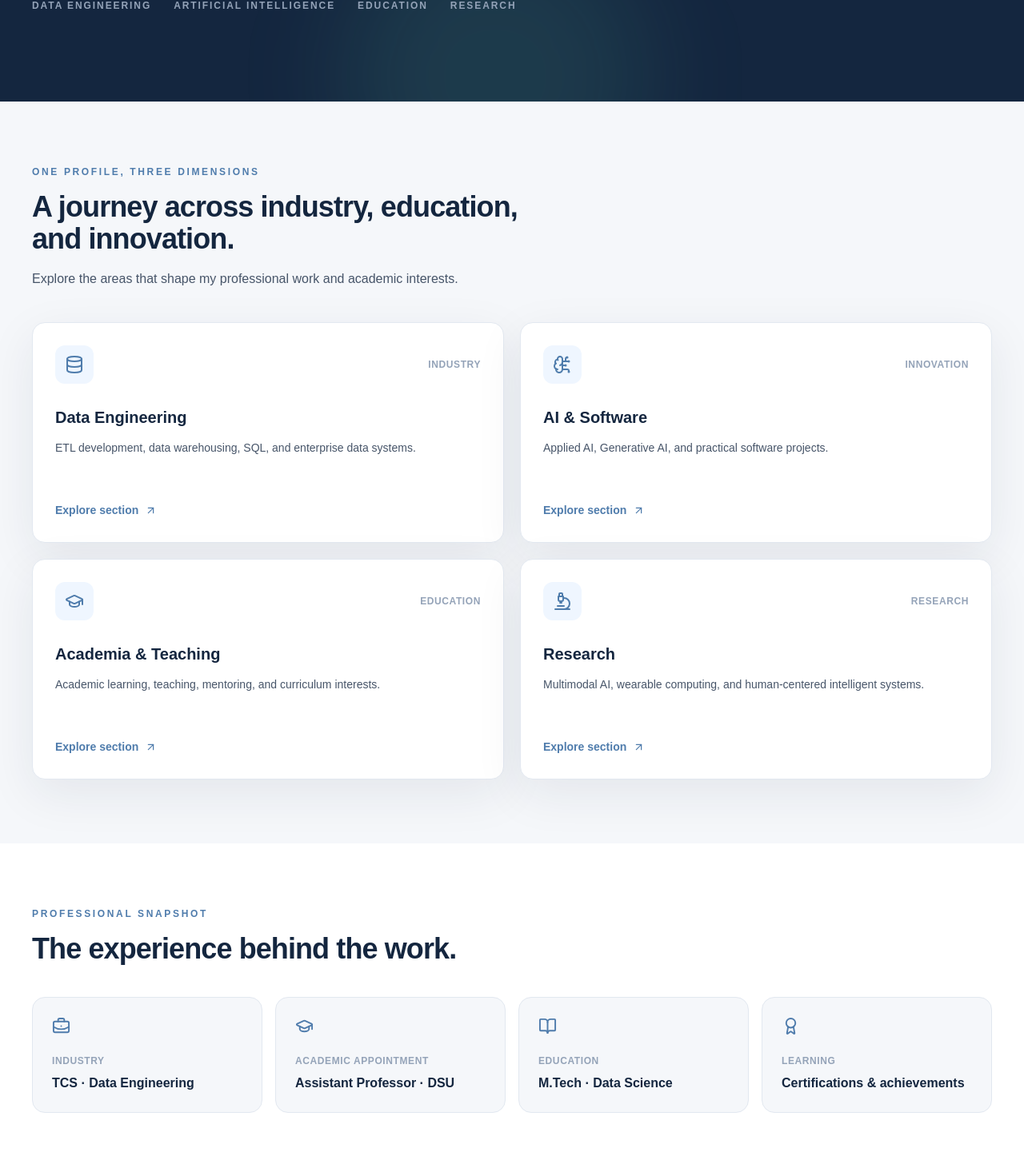
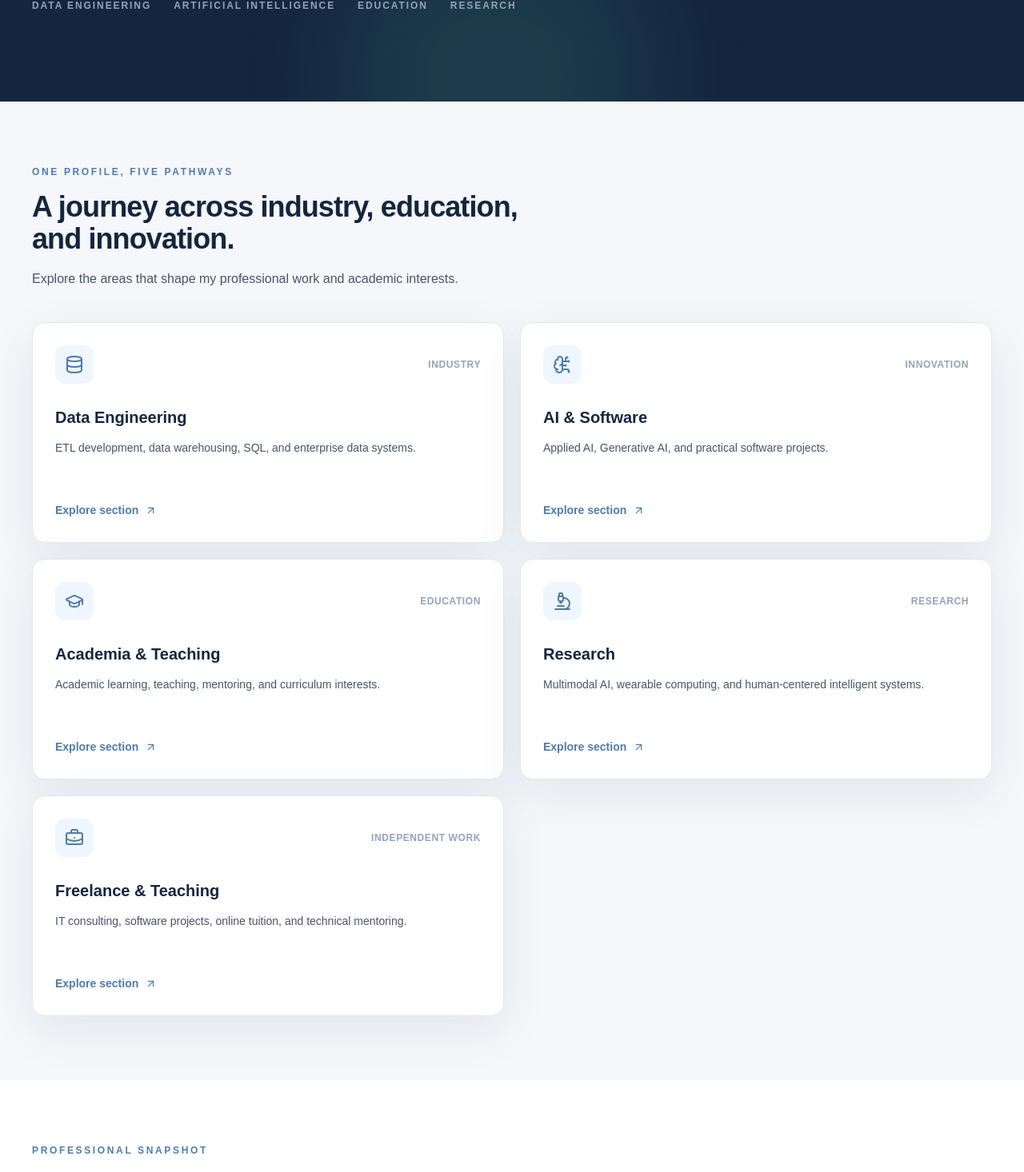
Before and after one commit to tk1573-sys/thamizamudhan-portfolio, a Next.js app: page / in a window 1280 px wide. Shown: the part 820-2286 px from the top of the page at 80% size. Built offline with nearby package versions, Linux system fonts and the light colour scheme.

Commit message:
feat: feature freelance and teaching as a portfolio pathway

```diff
--- a/src/app/page.tsx
+++ b/src/app/page.tsx
@@ -7,6 +7,7 @@ const pathways = [
   { icon: BrainCircuit, title: "AI & Software", text: "Applied AI, Generative AI, and practical software projects.", href: "/projects", tag: "Innovation" },
   { icon: GraduationCap, title: "Academia & Teaching", text: "Academic learning, teaching, mentoring, and curriculum interests.", href: "/teaching", tag: "Education" },
   { icon: Microscope, title: "Research", text: "Multimodal AI, wearable computing, and human-centered intelligent systems.", href: "/research", tag: "Research" },
+  { icon: BriefcaseBusiness, title: "Freelance & Teaching", text: "IT consulting, software projects, online tuition, and technical mentoring.", href: "/services", tag: "Independent work" },
 ];
 const highlights = [
   { icon: BriefcaseBusiness, label: "Industry", value: "TCS · Data Engineering" },
@@ -44,7 +45,7 @@ export default function HomePage() {
       </div>
     </section>
     <section className="container-shell py-20">
-      <div className="max-w-2xl"><p className="eyebrow">One profile, three dimensions</p><h2 className="section-title mt-4">A journey across industry, education, and innovation.</h2><p className="mt-4 leading-7 text-slate-600">Explore the areas that shape my professional work and academic interests.</p></div>
+      <div className="max-w-2xl"><p className="eyebrow">One profile, five pathways</p><h2 className="section-title mt-4">A journey across industry, education, and innovation.</h2><p className="mt-4 leading-7 text-slate-600">Explore the areas that shape my professional work and academic interests.</p></div>
       <div className="mt-10 grid gap-5 sm:grid-cols-2">{pathways.map(({ icon: Icon, title, text, href, tag }) => <Link key={title} href={href} className="surface-card group p-7 transition duration-300 hover:-translate-y-1 hover:border-slate-300"><div className="flex items-center justify-between"><span className="rounded-xl bg-blue-50 p-3 text-accent"><Icon size={24} /></span><span className="text-xs font-bold uppercase tracking-wider text-slate-400">{tag}</span></div><h3 className="mt-7 font-display text-xl font-bold text-ink">{title}</h3><p className="mt-3 min-h-14 text-sm leading-6 text-slate-600">{text}</p><span className="mt-6 inline-flex items-center gap-2 text-sm font-bold text-accent">Explore section <ArrowUpRight size={15} /></span></Link>)}</div>
     </section>
     <section className="bg-white py-20"><div className="container-shell"><div className="max-w-2xl"><p className="eyebrow">Professional snapshot</p><h2 className="section-title mt-4">The experience behind the work.</h2></div><div className="mt-10 grid gap-4 sm:grid-cols-2 lg:grid-cols-4">{highlights.map(({ icon: Icon, label, value }) => <div key={label} className="rounded-2xl border border-slate-200 bg-paper p-6"><Icon className="text-accent" size={23} /><p className="mt-6 text-xs font-bold uppercase tracking-wider text-slate-400">{label}</p><p className="mt-2 font-semibold leading-6 text-ink">{value}</p></div>)}</div></div></section>
```
